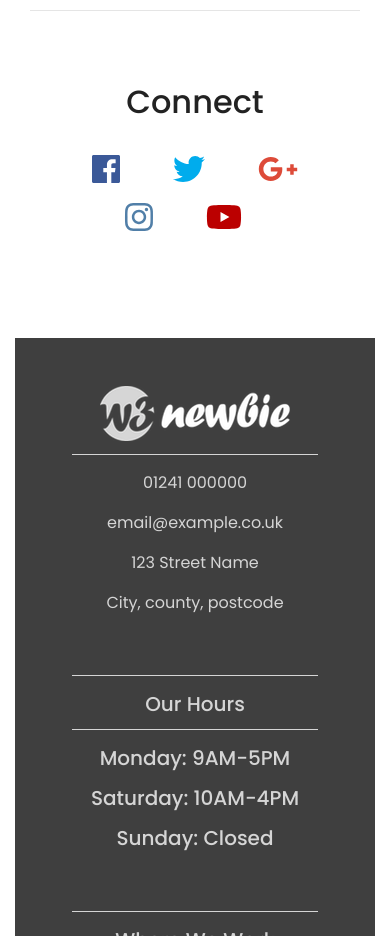
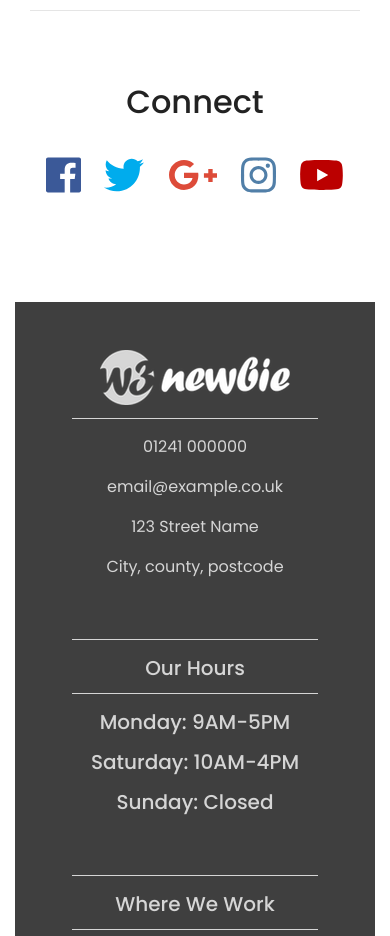
Before and after one commit to GaryW91/CarnoustieMemories, a plain HTML site: page index.html in a window 390 px wide. Shown: the part 5340-6276 px from the top of the page. Drawn offline with nearby package versions, Linux system fonts and the light colour scheme.

Commit message:
Emptying the browser cache did the trick. It is now updating. Sorting the issue with the social links and the media player... near enough

```diff
--- a/style.css
+++ b/style.css
@@ -147,10 +147,17 @@ hr.light-100{
 }
 
 /*---Media Queries --*/
+
+@media (max-width: 1200px) {
+  .social a{
+    font-size: 4em;
+    padding:1.5rem;
+  }
+}
 @media (max-width: 992px) {
 .social a{
   font-size: 3.5em;
-  padding: 2rem;
+  padding: 1rem;
 }
   }
 @media (max-width: 768px) {
@@ -178,8 +185,8 @@ hr.light-100{
   }
 
   .social a{
-    font-size: 2.5em;
-    padding: 1.2rem;
+    font-size: 3em;
+    padding: 0.5rem;
   }
 }
 
@@ -210,8 +217,8 @@ hr.light-100{
   }
 
   .social a{
-    font-size: 2em;
-    padding: 0.7rem;
+    font-size: 2.5em;
+    padding: 0.2rem;
   }
 }
 
```
